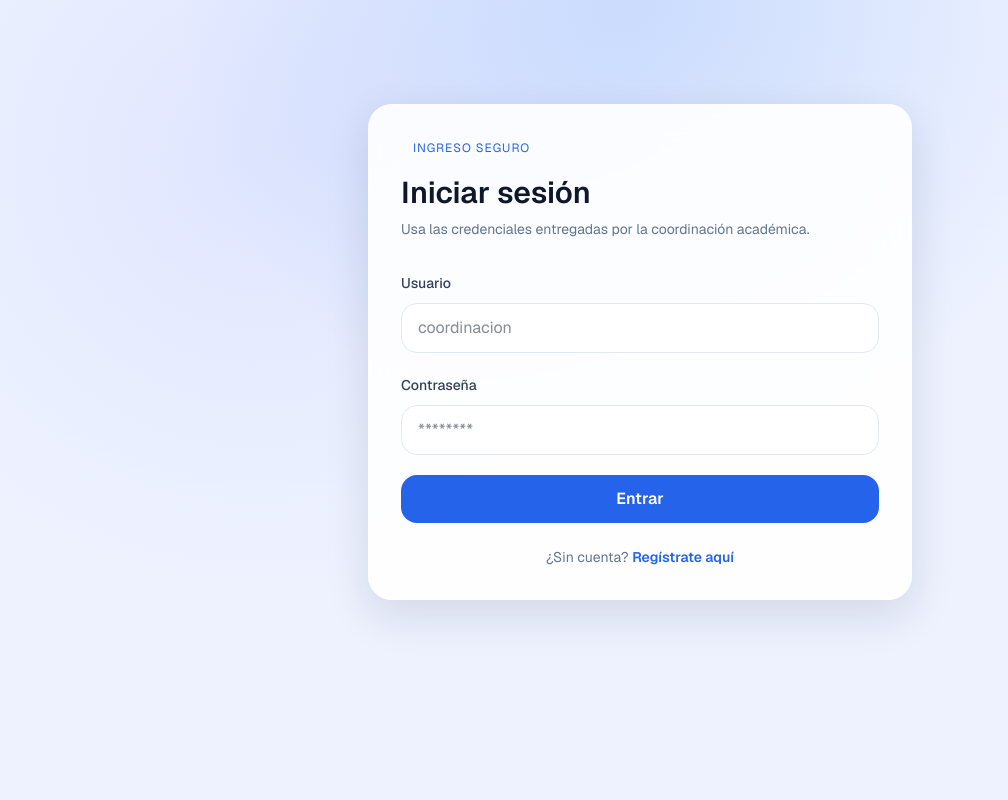
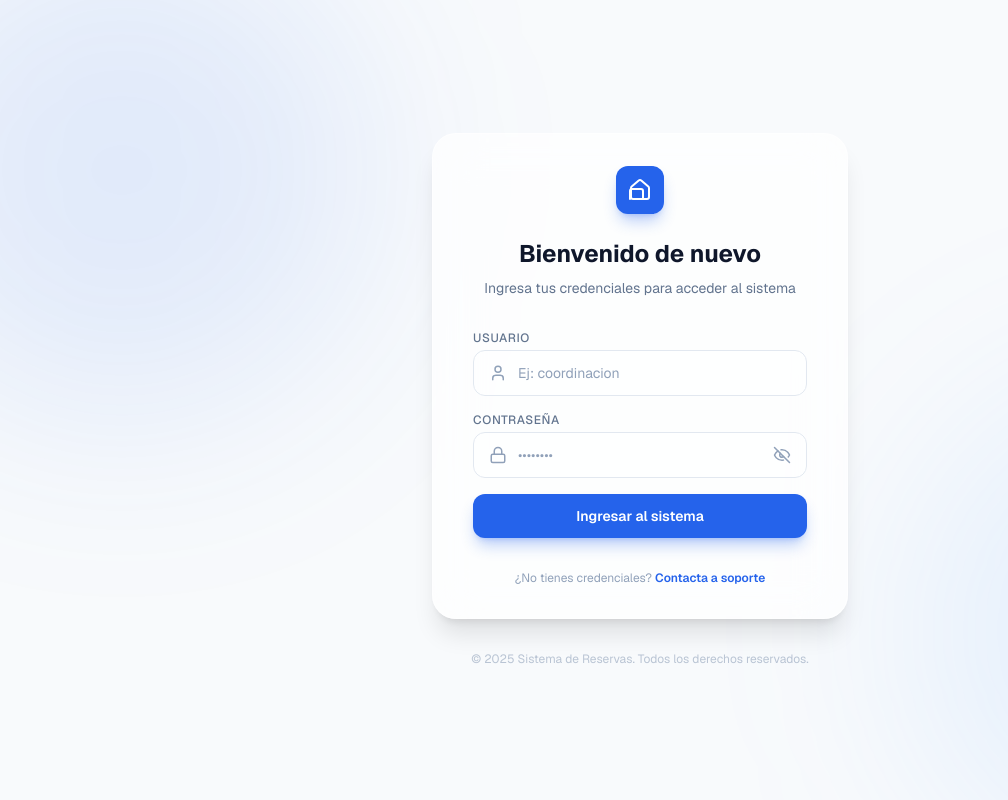
Before and after one commit to fzdiegooo/sistema-reservas, a Next.js app: page /login in a window 1280 px wide. Shown: the whole page, without its empty margins (0-1008 px from the left). Built offline with nearby package versions, Linux system fonts and the light colour scheme; no server answers.

Commit message:
Login-Actualizado

```diff
--- a/src/app/login/page.tsx
+++ b/src/app/login/page.tsx
@@ -10,9 +10,15 @@ import { CredentialsPayload, LoginResponse } from "@/lib/types";
 
 const apiConfigured = Boolean(process.env.NEXT_PUBLIC_API_BASE_URL);
 
+const isProduction = process.env.NODE_ENV === "production";
+
 export default function LoginPage() {
   const router = useRouter();
   const { setSession } = useAuth();
+
+
+  const [showPassword, setShowPassword] = useState(false);
+
   const [form, setForm] = useState<CredentialsPayload>({
     username: "",
     password: "",
@@ -42,75 +48,134 @@ export default function LoginPage() {
   };
 
   return (
+    <section className="relative flex min-h-screen w-full items-center justify-center overflow-hidden bg-slate-50">
+      {}
+      <div className="absolute -left-[10%] -top-[10%] h-[500px] w-[500px] rounded-full bg-primary/10 blur-[100px]" />
+      <div className="absolute -bottom-[10%] -right-[10%] h-[500px] w-[500px] rounded-full bg-blue-400/10 blur-[100px]" />
 
+      {}
+      <div className="z-10 w-full max-w-md animate-in fade-in slide-in-from-bottom-8 duration-700">
 
-    <section className="mx-auto flex min-h-[calc(100vh-6rem)] w-full max-w-xl flex-col justify-center px-4 py-12">
-      <div className="glass-panel rounded-3xl p-8">
-        <p className="tag mb-4 bg-surface-alt text-primary">Ingreso seguro</p>
-        <h1 className="text-3xl font-semibold text-slate-900">Iniciar sesión</h1>
+        {}
+        <div className="mx-4 overflow-hidden rounded-3xl border border-white/50 bg-white/70 p-8 shadow-xl backdrop-blur-xl sm:px-10">
+
+          {}
+          <div className="mb-6 flex justify-center">
+            <div className="flex h-12 w-12 items-center justify-center rounded-xl bg-primary text-white shadow-lg shadow-primary/30">
+              <svg xmlns="http://www.w3.org/2000/svg" width="24" height="24" viewBox="0 0 24 24" fill="none" stroke="currentColor" strokeWidth="2" strokeLinecap="round" strokeLinejoin="round"><path d="M15 21v-8a2 2 0 0 0-2-2H4a2 2 0 0 0-2 2v8"/><path d="M3 10a2 2 0 0 1 .709-1.528l7-5.999a2 2 0 0 1 2.582 0l7 5.999A2 2 0 0 1 21 10v9a2 2 0 0 1-2 2H5a2 2 0 0 1-2-2z"/></svg>
+            </div>
+          </div>
+
+          <div className="text-center">
+            <h1 className="text-2xl font-bold text-slate-900">Bienvenido de nuevo</h1>
             <p className="mt-2 text-sm text-slate-500">
-          Usa las credenciales entregadas por la coordinación académica.
+              Ingresa tus credenciales para acceder al sistema
             </p>
+          </div>
 
-        {!apiConfigured && (
-          <p className="mt-4 rounded-2xl border border-amber-200 bg-amber-50 px-4 py-3 text-sm text-amber-800">
-            Configura la variable <code>NEXT_PUBLIC_API_BASE_URL</code> en tu archivo .env.local.
-          </p>
+          {!apiConfigured && !isProduction && (
+            <div className="mt-6 rounded-xl border border-amber-200 bg-amber-50/80 p-3 text-xs text-amber-800">
+              ⚠️ Configura <code>NEXT_PUBLIC_API_BASE_URL</code> en .env.local
+            </div>
           )}
 
-        <form className="mt-8 space-y-5" onSubmit={handleSubmit}>
-          <div>
-            <label className="text-sm font-medium text-slate-700" htmlFor="username">
+          <form className="mt-8 space-y-4" onSubmit={handleSubmit}>
+            <div className="group">
+              <label className="mb-1 block text-xs font-medium text-slate-500 uppercase tracking-wider" htmlFor="username">
                 Usuario
               </label>
+              <div className="relative transition-all duration-300 focus-within:scale-[1.01]">
+                {}
+                <div className="pointer-events-none absolute inset-y-0 left-0 flex items-center pl-4 text-slate-400 group-focus-within:text-primary">
+                  <svg xmlns="http://www.w3.org/2000/svg" width="18" height="18" viewBox="0 0 24 24" fill="none" stroke="currentColor" strokeWidth="2" strokeLinecap="round" strokeLinejoin="round"><path d="M19 21v-2a4 4 0 0 0-4-4H9a4 4 0 0 0-4 4v2"/><circle cx="12" cy="7" r="4"/></svg>
+                </div>
                 <input
                   id="username"
                   name="username"
                   type="text"
                   required
+                  autoComplete="username"
                   value={form.username}
                   onChange={handleChange("username")}
-              className="mt-2 w-full rounded-2xl border border-slate-200 bg-white px-4 py-3 text-slate-900 outline-none transition focus:border-primary focus:ring-2 focus:ring-primary/30"
-              placeholder="coordinacion"
+
+                  className="w-full rounded-xl border border-slate-200 bg-white/50 pl-11 pr-4 py-3 text-sm text-slate-900 outline-none ring-offset-2 transition-all placeholder:text-slate-400 focus:border-primary focus:bg-white focus:ring-2 focus:ring-primary/20"
+                  placeholder="Ej: coordinacion"
                 />
               </div>
+            </div>
 
-          <div>
-            <label className="text-sm font-medium text-slate-700" htmlFor="password">
+            <div className="group">
+              <label className="mb-1 block text-xs font-medium text-slate-500 uppercase tracking-wider" htmlFor="password">
                 Contraseña
               </label>
+              <div className="relative transition-all duration-300 focus-within:scale-[1.01]">
+                {}
+                <div className="pointer-events-none absolute inset-y-0 left-0 flex items-center pl-4 text-slate-400 group-focus-within:text-primary">
+                  <svg xmlns="http://www.w3.org/2000/svg" width="18" height="18" viewBox="0 0 24 24" fill="none" stroke="currentColor" strokeWidth="2" strokeLinecap="round" strokeLinejoin="round"><rect width="18" height="11" x="3" y="11" rx="2" ry="2"/><path d="M7 11V7a5 5 0 0 1 10 0v4"/></svg>
+                </div>
+
                 <input
                   id="password"
                   name="password"
-              type="password"
+                  type={showPassword ? "text" : "password"}
                   required
+                  autoComplete="current-password"
                   value={form.password}
                   onChange={handleChange("password")}
-              className="mt-2 w-full rounded-2xl border border-slate-200 bg-white px-4 py-3 text-slate-900 outline-none transition focus:border-primary focus:ring-2 focus:ring-primary/30"
-              placeholder="********"
+
+                  className="w-full rounded-xl border border-slate-200 bg-white/50 pl-11 pr-11 py-3 text-sm text-slate-900 outline-none ring-offset-2 transition-all placeholder:text-slate-400 focus:border-primary focus:bg-white focus:ring-2 focus:ring-primary/20"
+                  placeholder="••••••••"
                 />
+
+                <button
+                  type="button"
+                  onClick={() => setShowPassword(!showPassword)}
+                  className="absolute right-0 top-0 h-full px-4 text-slate-400 hover:text-slate-600 transition"
+                >
+                  {showPassword ? (
+                     <svg xmlns="http://www.w3.org/2000/svg" width="18" height="18" viewBox="0 0 24 24" fill="none" stroke="currentColor" strokeWidth="2" strokeLinecap="round" strokeLinejoin="round"><path d="M2 12s3-7 10-7 10 7 10 7-3 7-10 7-10-7-10-7Z"/><circle cx="12" cy="12" r="3"/></svg>
+                  ) : (
+                     <svg xmlns="http://www.w3.org/2000/svg" width="18" height="18" viewBox="0 0 24 24" fill="none" stroke="currentColor" strokeWidth="2" strokeLinecap="round" strokeLinejoin="round"><path d="M9.88 9.88a3 3 0 1 0 4.24 4.24"/><path d="M10.73 5.08A10.43 10.43 0 0 1 12 5c7 0 10 7 10 7a13.16 13.16 0 0 1-1.67 2.68"/><path d="M6.61 6.61A13.526 13.526 0 0 0 2 12s3 7 10 7c.68 0 1.356-.06 2-.17"/><line x1="2" x2="22" y1="2" y2="22"/></svg>
+                  )}
+                </button>
+              </div>
             </div>
 
             {error && (
-            <p className="rounded-2xl border border-rose-200 bg-rose-50 px-4 py-3 text-sm text-rose-700">
+              <div className="flex items-center gap-2 rounded-xl border border-rose-200 bg-rose-50 p-3 text-sm text-rose-700 animate-pulse">
+                <svg xmlns="http://www.w3.org/2000/svg" width="16" height="16" viewBox="0 0 24 24" fill="none" stroke="currentColor" strokeWidth="2" strokeLinecap="round" strokeLinejoin="round"><circle cx="12" cy="12" r="10"/><line x1="12" x2="12" y1="8" y2="12"/><line x1="12" x2="12.01" y1="16" y2="16"/></svg>
                 {error}
-            </p>
+              </div>
             )}
 
             <button
               type="submit"
-            className="w-full rounded-2xl bg-primary px-6 py-3 font-semibold text-white transition hover:bg-primary-strong disabled:cursor-not-allowed disabled:opacity-60"
+              className="group relative w-full overflow-hidden rounded-xl bg-primary px-4 py-3 text-sm font-semibold text-white shadow-lg shadow-primary/30 transition-all hover:bg-primary-strong hover:shadow-primary/50 disabled:cursor-not-allowed disabled:opacity-70"
               disabled={loading}
             >
-            {loading ? "Ingresando..." : "Entrar"}
+              <span className="relative z-10 flex items-center justify-center gap-2">
+                {loading && (
+                  <svg className="animate-spin h-4 w-4" xmlns="http://www.w3.org/2000/svg" fill="none" viewBox="0 0 24 24">
+                    <circle className="opacity-25" cx="12" cy="12" r="10" stroke="currentColor" strokeWidth="4"></circle>
+                    <path className="opacity-75" fill="currentColor" d="M4 12a8 8 0 018-8V0C5.373 0 0 5.373 0 12h4zm2 5.291A7.962 7.962 0 014 12H0c0 3.042 1.135 5.824 3 7.938l3-2.647z"></path>
+                  </svg>
+                )}
+                {loading ? "Verificando..." : "Ingresar al sistema"}
+              </span>
             </button>
           </form>
 
-        <p className="mt-6 text-center text-sm text-slate-500">
-          ¿Sin cuenta?{" "}
-          <Link href="/register" className="font-semibold text-primary">
-            Regístrate aquí
+          <p className="mt-8 text-center text-xs text-slate-400">
+            ¿No tienes credenciales?{" "}
+            <Link href="/register" className="font-semibold text-primary transition hover:text-primary-strong hover:underline">
+              Contacta a soporte
             </Link>
+          </p>
+        </div>
+
+        {}
+        <p className="mt-8 text-center text-xs text-slate-400 opacity-60">
+          © {new Date().getFullYear()} Sistema de Reservas. Todos los derechos reservados.
         </p>
       </div>
     </section>
```
Lines whose indentation alone changed are shown as unchanged.
